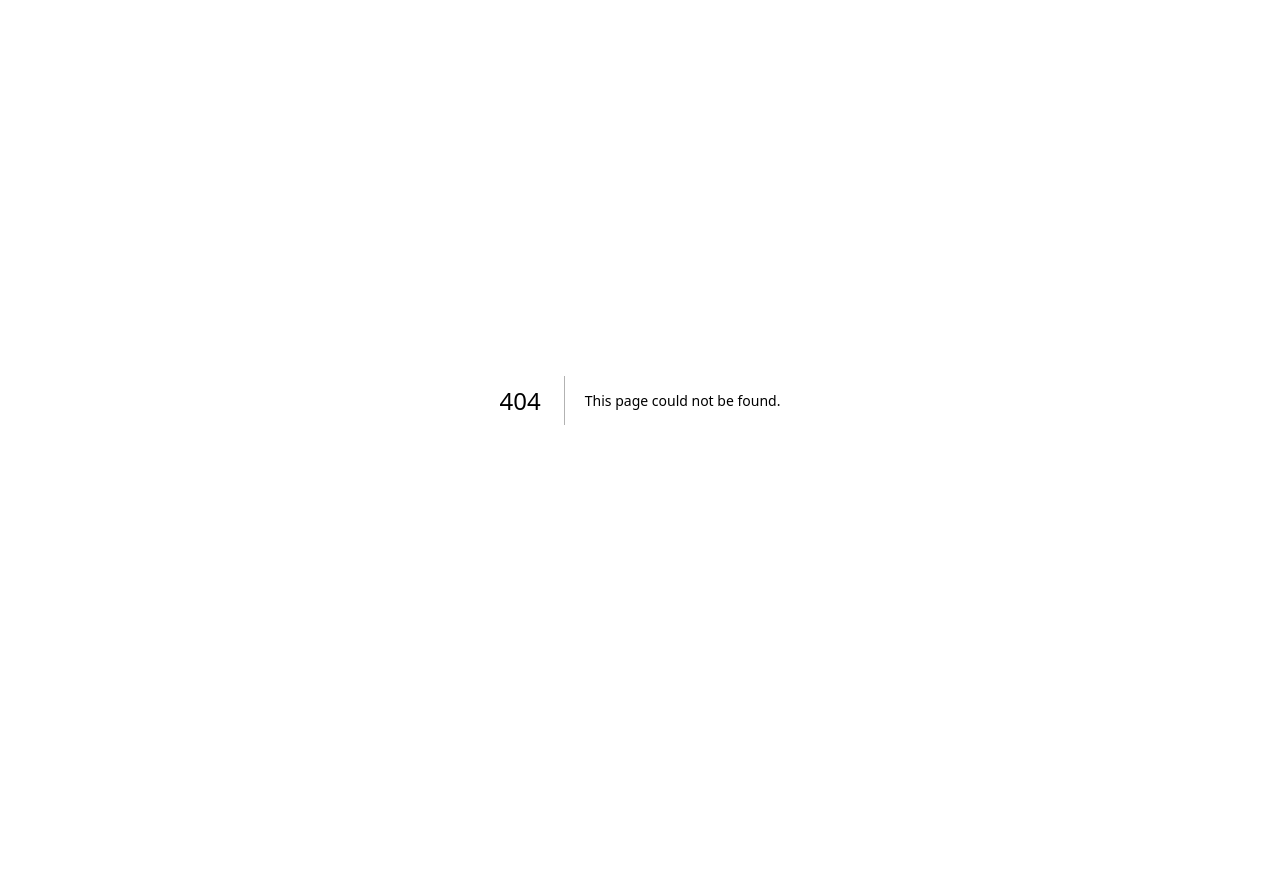
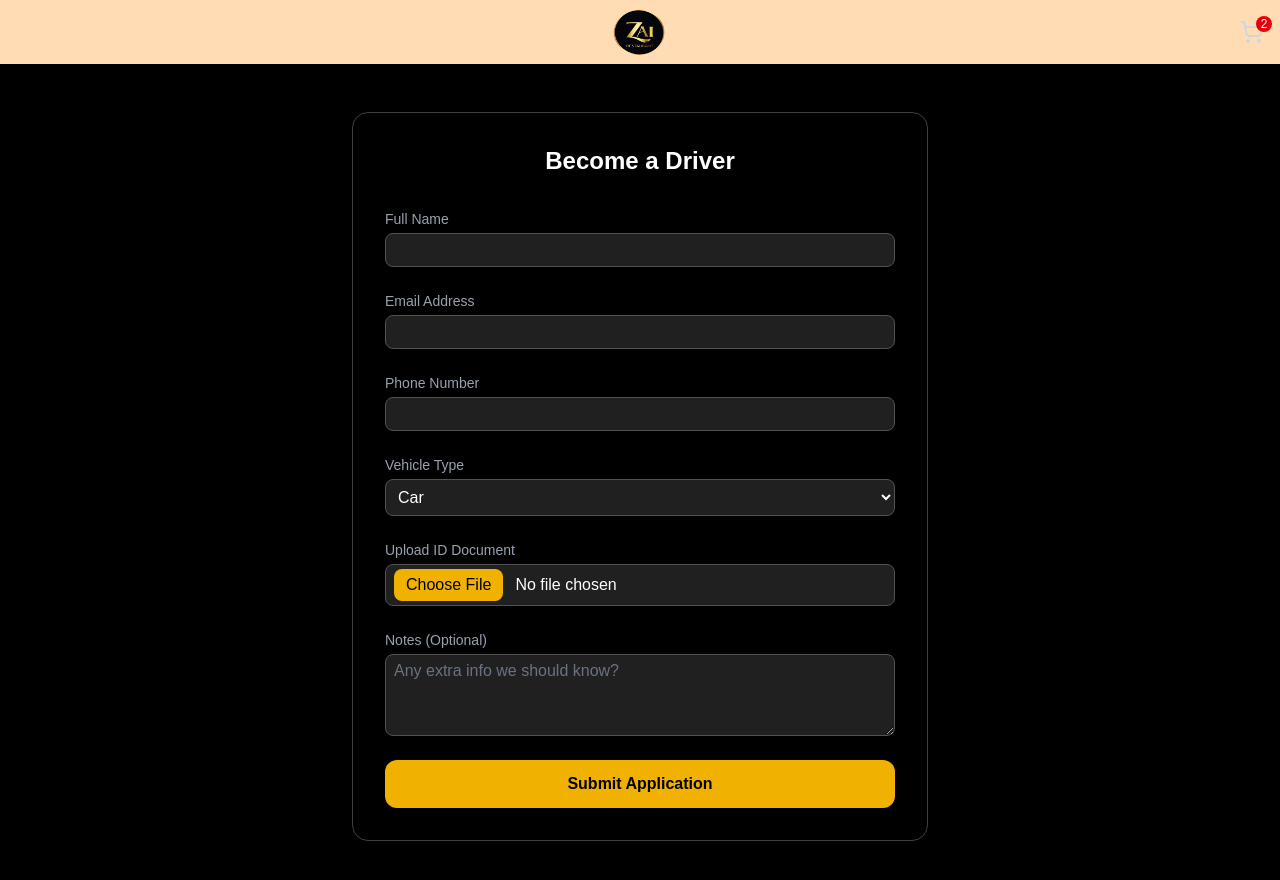
Before and after one commit to Sancho19/foodEats, a Next.js app: page /driver in a window 1280 px wide. Before the commit this address had no page. Shown: the top 880 px of the page. Before the commit the page ends 800 px from the top, so only its background shows below. Built offline with nearby package versions, Linux system fonts and the light colour scheme.

Commit message:
updated respective views

```diff
--- a/app/cart/page.tsx
+++ b/app/cart/page.tsx
@@ -104,7 +104,7 @@ export default function Cart() {
                       <div className="flex items-center space-x-4">
                         <button
                           onClick={() => handleRemove(item)}
-                          className="text-xl text-red-600 active:text-red-800"
+                          className="text-xl text-red-600 active:text-red-800 cursor-pointer"
                         >
                           -
                         </button>
@@ -113,7 +113,7 @@ export default function Cart() {
                         </span>
                         <button
                           onClick={() => handleAdd(item)}
-                          className="text-xl text-green-600 active:text-green-800"
+                          className="text-xl text-green-600 active:text-green-800 cursor-pointer"
                         >
                           +
                         </button>
@@ -144,10 +144,10 @@ export default function Cart() {
                   <span>Total</span>
                   <span>R {total}</span>
                 </div>
-                <button className="mt-6 w-full text-black py-2 rounded-lg bg-yellow-500 active:bg-white active:text-black transition">
+                <button className="mt-6 w-full text-black py-2 rounded-lg bg-yellow-500 active:bg-white active:text-black transition cursor-pointer">
                   Browse Restaurants
                 </button>
-                <button className="mt-6 w-full  py-2 rounded-lg bg-green-900/60 text-white active:bg-white active:text-black transition">
+                <button className="mt-6 w-full  py-2 rounded-lg bg-green-900/60 text-white active:bg-white active:text-black transition cursor-pointer">
                   Proceed to Checkout
                 </button>
               </motion.div>
--- /dev/null
+++ b/app/driver/page.tsx
@@ -0,0 +1,150 @@
+"use client";
+import { useState } from "react";
+import { motion } from "framer-motion";
+import Navbar from "@/components/navbar";
+
+export default function BecomeDriver() {
+  const [form, setForm] = useState({
+    fullName: "",
+    email: "",
+    phone: "",
+    vehicle: "Car",
+    notes: "",
+  });
+
+  const [idFile, setIdFile] = useState<File | null>(null);
+
+  const handleChange = (
+    e: React.ChangeEvent<
+      HTMLInputElement | HTMLSelectElement | HTMLTextAreaElement
+    >
+  ) => {
+    const { name, value } = e.target;
+    setForm({ ...form, [name]: value });
+  };
+
+  const handleFileChange = (e: React.ChangeEvent<HTMLInputElement>) => {
+    if (e.target.files?.[0]) {
+      setIdFile(e.target.files[0]);
+    }
+  };
+
+  const handleSubmit = (e: React.FormEvent) => {
+    e.preventDefault();
+    console.log("Driver Application Submitted:", form);
+    console.log("Uploaded ID:", idFile);
+    alert("Thank you for applying! We'll be in touch soon.");
+  };
+
+  return (
+    <>
+      <Navbar />
+      <div className="min-h-screen mt-16 bg-black text-white px-4 py-12">
+        <motion.div
+          initial={{ opacity: 0, y: 30 }}
+          animate={{ opacity: 1, y: 0 }}
+          transition={{ duration: 0.6 }}
+          className="max-w-xl mx-auto  border border-neutral-700 p-8 rounded-2xl shadow-2xl"
+        >
+          <h1 className="text-2xl font-semibold text-center mb-8 text-white">
+            Become a Driver
+          </h1>
+
+          <form onSubmit={handleSubmit} className="space-y-6">
+            <div className="flex flex-col">
+              <label className="text-sm text-gray-400 mb-1">Full Name</label>
+              <input
+                type="text"
+                name="fullName"
+                value={form.fullName}
+                onChange={handleChange}
+                required
+                className="p-1 rounded-lg px-2 bg-neutral-400/20 border border-neutral-600 text-white placeholder-gray-500 focus:outline-none focus:ring-1 focus:ring-yellow-500"
+              />
+            </div>
+
+            <div className="flex flex-col">
+              <label className="text-sm text-gray-400 mb-1">
+                Email Address
+              </label>
+              <input
+                type="email"
+                name="email"
+                value={form.email}
+                onChange={handleChange}
+                required
+                className="p-1 rounded-lg px-2 bg-neutral-400/20 border border-neutral-600 text-white placeholder-gray-500 focus:outline-none focus:ring-2 focus:ring-yellow-500"
+              />
+            </div>
+
+            <div className="flex flex-col">
+              <label className="text-sm text-gray-400 mb-1">Phone Number</label>
+              <input
+                type="tel"
+                name="phone"
+                value={form.phone}
+                onChange={handleChange}
+                required
+                className="p-1 rounded-lg px-2 bg-neutral-400/20 border border-neutral-600 text-white placeholder-gray-500 focus:outline-none focus:ring-2 focus:ring-yellow-500"
+              />
+            </div>
+
+            <div className="flex flex-col">
+              <label className="text-sm text-gray-400 mb-1">Vehicle Type</label>
+              <select
+                name="vehicle"
+                value={form.vehicle}
+                onChange={handleChange}
+                className="p-2 rounded-lg px-2 bg-neutral-400/20 border border-neutral-600 text-white focus:outline-none focus:ring-2 focus:ring-yellow-500"
+              >
+                <option value="Car">Car</option>
+                <option value="Bike">Bike</option>
+                <option value="Scooter">Scooter</option>
+                <option value="Other">Other</option>
+              </select>
+            </div>
+
+            <div className="flex flex-col">
+              <label className="text-sm text-gray-400 mb-1">
+                Upload ID Document
+              </label>
+              <input
+                type="file"
+                accept="image/*,.pdf"
+                onChange={handleFileChange}
+                className="p-1 rounded-lg px-2 bg-neutral-400/20 border border-neutral-600 text-white file:mr-3 file:bg-yellow-500 file:text-black  file:rounded-lg file:px-3 file:py-1 "
+              />
+              {idFile && (
+                <p className="text-xs text-green-400 mt-1">
+                  Selected: {idFile.name}
+                </p>
+              )}
+            </div>
+
+            <div className="flex flex-col">
+              <label className="text-sm text-gray-400 mb-1">
+                Notes (Optional)
+              </label>
+              <textarea
+                name="notes"
+                value={form.notes}
+                onChange={handleChange}
+                placeholder="Any extra info we should know?"
+                rows={3}
+                className="p-1 rounded-lg px-2 bg-neutral-400/20 border border-neutral-600 text-white placeholder-gray-500 focus:outline-none focus:ring-2 focus:ring-yellow-500"
+              />
+            </div>
+
+            <motion.button
+              whileTap={{ scale: 0.97 }}
+              type="submit"
+              className="w-full bg-yellow-500 text-black py-3 rounded-xl font-semibold active:bg-green-800 transition"
+            >
+              Submit Application
+            </motion.button>
+          </form>
+        </motion.div>
+      </div>
+    </>
+  );
+}
--- a/app/profile/page.tsx
+++ b/app/profile/page.tsx
@@ -168,7 +168,7 @@ export default function Profile() {
           <motion.button
             whileHover={{ scale: 1.02 }}
             whileTap={{ scale: 0.97 }}
-            className="bg-red-800/80 active:bg-red-600 w-full text-white text-sm font-semibold py-2 px-6 rounded-lg transition"
+            className="bg-red-800/80 active:bg-red-600 w-full text-white text-sm font-semibold py-2 px-6 rounded-lg transition cursor-pointer"
           >
             Log Out
           </motion.button>
--- a/components/navbar.tsx
+++ b/components/navbar.tsx
@@ -161,6 +161,13 @@ export default function Navbar() {
             <FaBars size={20} /> <span>My Cart</span>
           </Link>
           <Link
+            href="/driver"
+            onClick={() => setMenuOpen(false)}
+            className="flex items-center space-x-2 p-2 w-full rounded-xl active:bg-yellow-500 active:text-black transition duration-200"
+          >
+            <FaBars size={20} /> <span>Become a Driver</span>
+          </Link>
+          <Link
             href="/wishlist"
             onClick={() => setMenuOpen(false)}
             className="flex items-center space-x-2 p-2 w-full rounded-xl active:bg-yellow-500 active:text-black transition duration-200"
```
